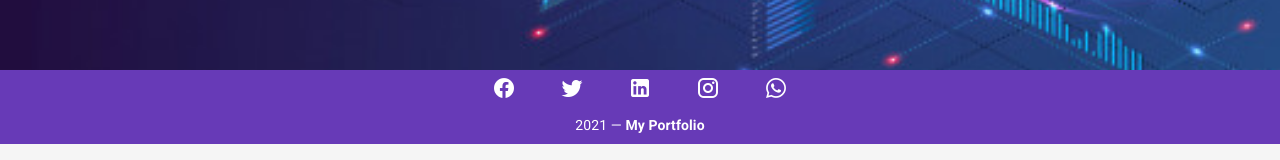
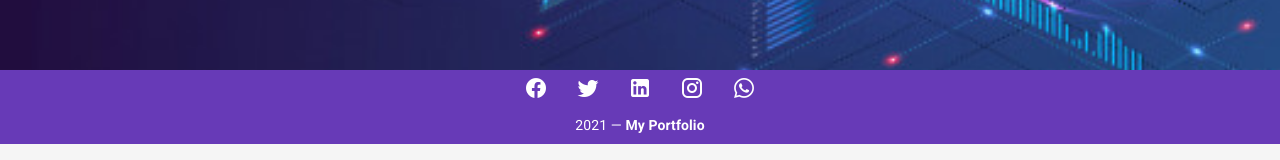
Before and after one commit to iamsoft001/softportfolio, a Vue app: page / in a window 1280 px wide. Shown: the part 656-816 px from the top of the page. Built offline with nearby package versions, Linux system fonts and the light colour scheme; what vue-particles, vue-typer would draw is missing.

Commit message:
footerclass

```diff
--- a/src/components/Footer.vue
+++ b/src/components/Footer.vue
@@ -12,7 +12,7 @@
               <v-btn
                 v-for="icon in icons"
                 :key="icon.idx"
-                class="mx-4"
+                class="mx-2"
                 :href="icon.src"
                 target="_blank"
                 dark
```
